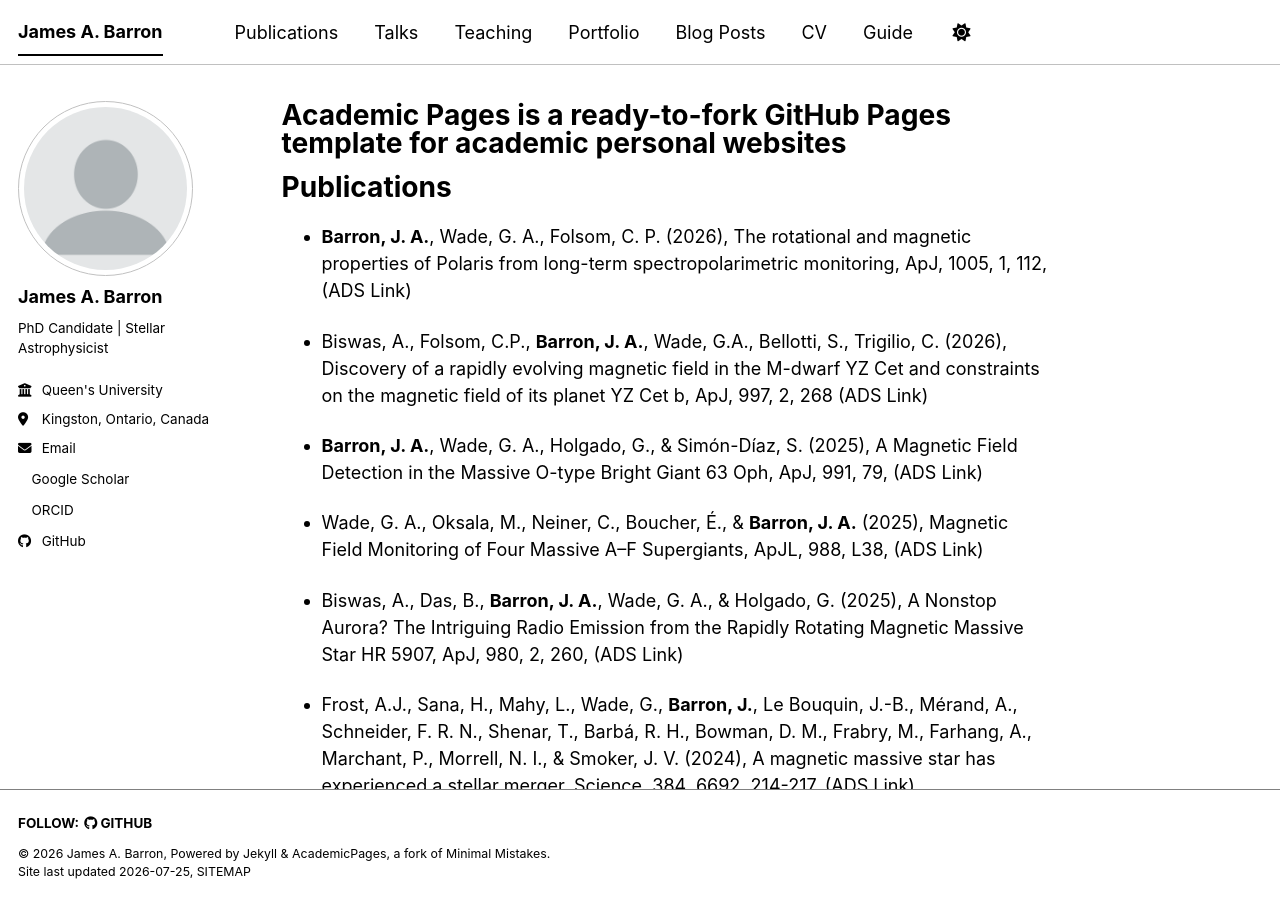
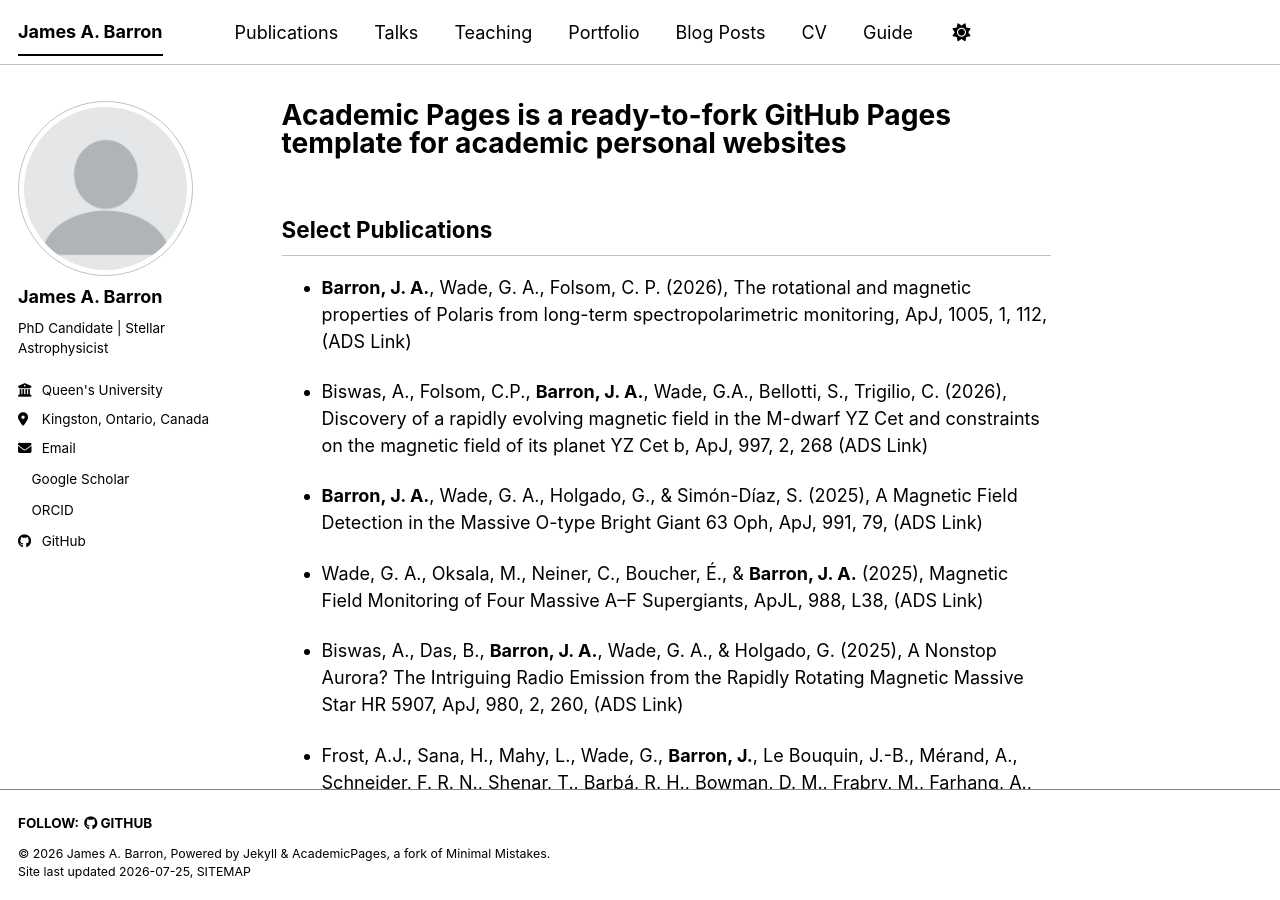
Before and after one commit to jamesabarron/jamesabarron.github.io, a Jekyll site: the page built from _pages/about.md, in a window 1280 px wide and 900 px high. Built offline with Jekyll 4.4.1, drawn with Linux system fonts in a browser that asks for light colours; a style sheet for code colours, icons or effects is not loaded.

Commit message:
Add header to publications section in about.md
Updated the publications section to include a header and improved formatting.

```diff
--- a/_pages/about.md
+++ b/_pages/about.md
@@ -6,8 +6,7 @@ redirect_from:
   - /about/
   - /about.html
 ---
-Publications
-======
+## Select Publications
 * **Barron, J. A.**, Wade, G. A., Folsom, C. P. (2026), The rotational and magnetic properties of Polaris from long-term spectropolarimetric monitoring, ApJ, 1005, 1, 112, (ADS Link)
 
 * Biswas, A., Folsom, C.P., **Barron, J. A.**, Wade, G.A., Bellotti, S., Trigilio, C. (2026), Discovery of a rapidly evolving magnetic field in the M-dwarf YZ Cet and constraints on the magnetic field of its planet
```
